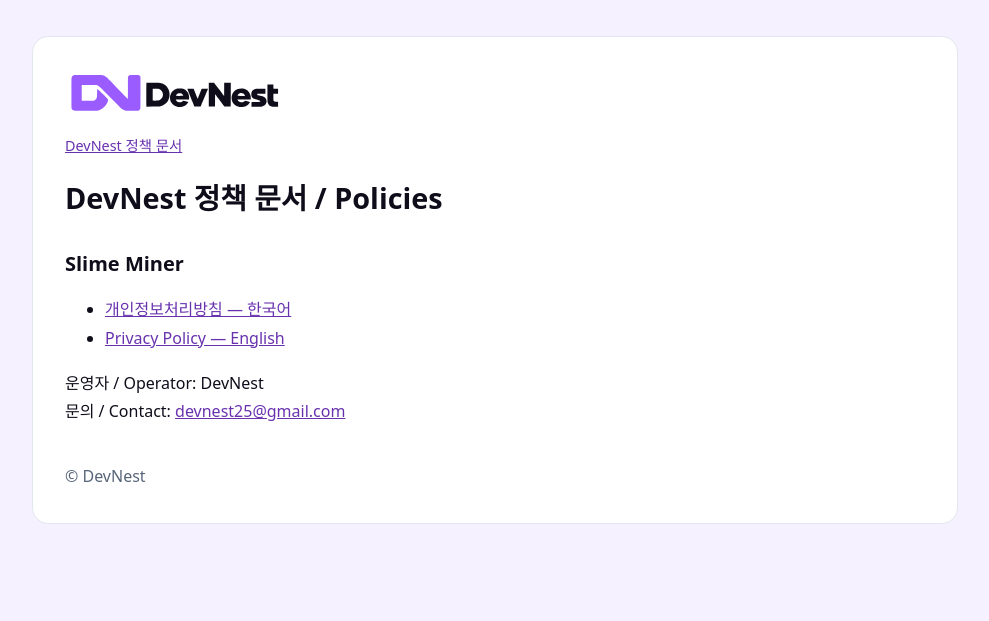
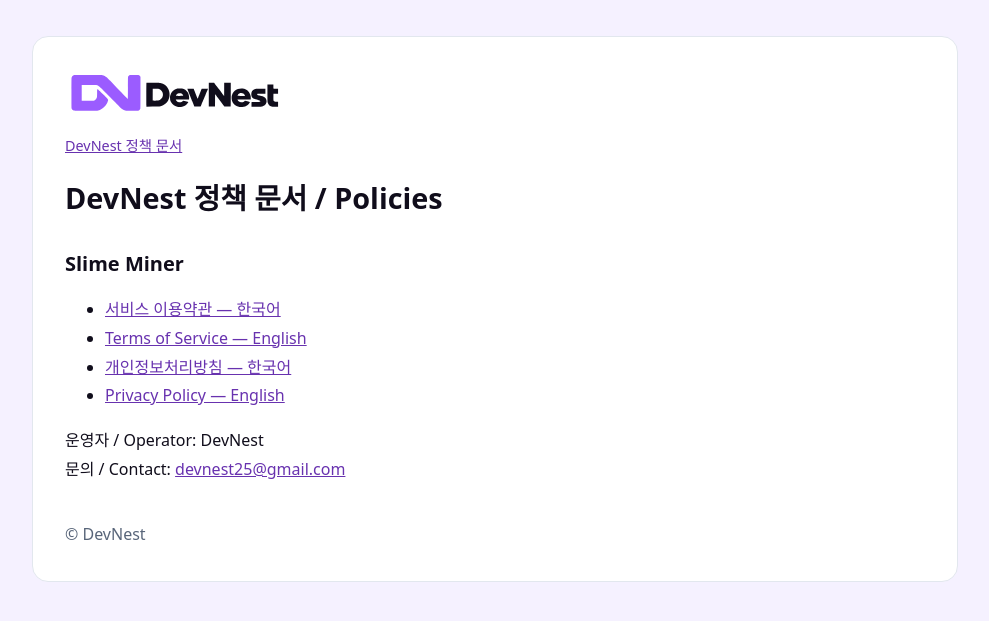
Before and after one commit to devnest25/devnest-policies, a Jekyll site: the page built from docs/index.md, in a window 1280 px wide. Shown: the top 621 px of the page, without its empty margins (145-1134 px from the left). Built offline with Jekyll 4.4.1, drawn with Linux system fonts in a browser that asks for light colours.

Commit message:
docs: link Korean and English terms from policy index

```diff
--- a/docs/index.md
+++ b/docs/index.md
@@ -7,6 +7,8 @@ lang: ko
 
 ## Slime Miner
 
+- [서비스 이용약관 — 한국어](slime-miner/terms-of-service.html)
+- [Terms of Service — English](slime-miner/terms-of-service-en.html)
 - [개인정보처리방침 — 한국어](slime-miner/privacy-policy.html)
 - [Privacy Policy — English](slime-miner/privacy-policy-en.html)
 
```
